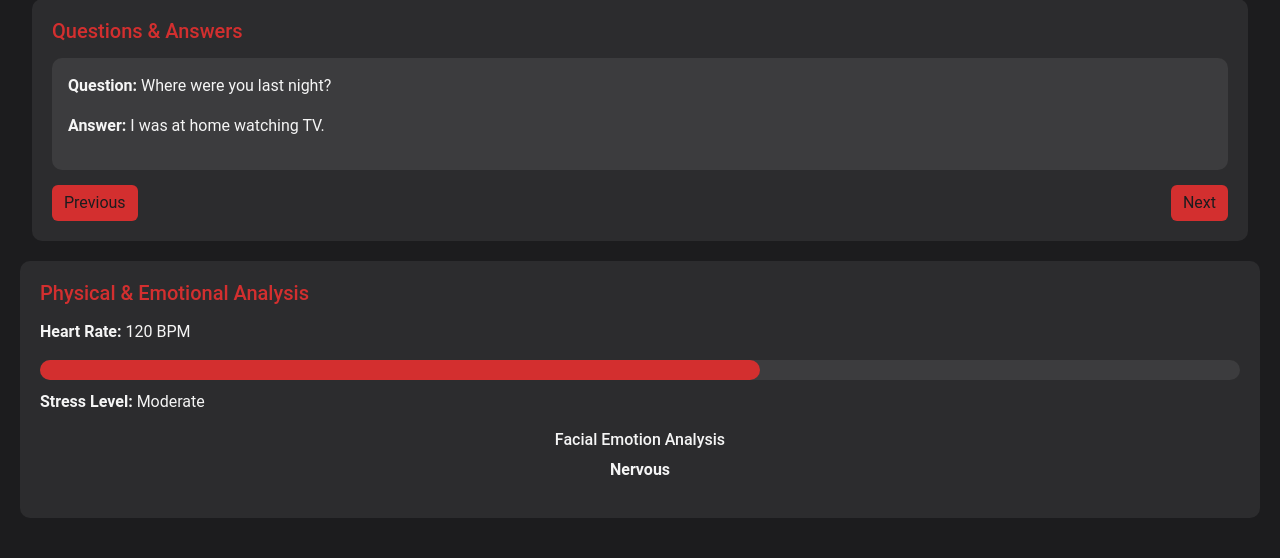
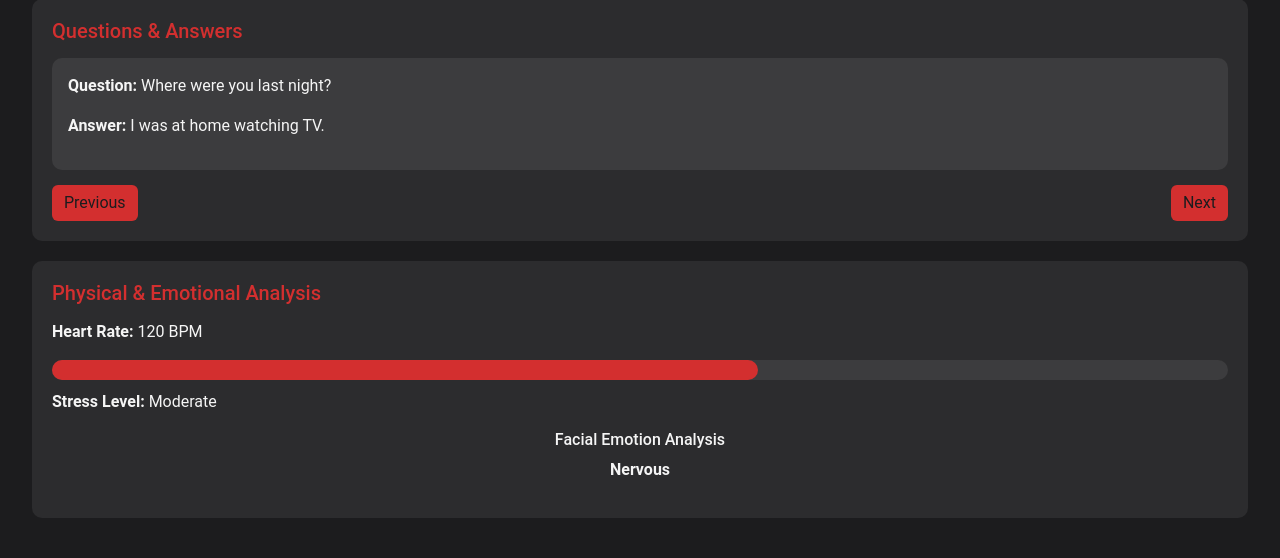
Before and after one commit to phoenixfamily-co/Crime, a Django app: template templates/interrogation.html in a window 1280 px wide. Shown: the part 280-838 px from the top of the page. Run offline with Django 4.2, Linux system fonts and the light colour scheme; the template is opened without the code that fills it, so the values that code supplies are empty.

Commit message:
Home added

```diff
--- a/templates/interrogation.html
+++ b/templates/interrogation.html
@@ -173,6 +173,7 @@
 
 </div>
 
+<div class="container-fluid">
         <!-- بخش سوم: تحلیل جسمی و احساسی -->
         <div class="section">
             <h5>Physical & Emotional Analysis</h5>
@@ -186,8 +187,7 @@
                 <p><strong>Nervous</strong></p>
             </div>
         </div>
-
-    </div>
+</div>
 
     <script>
         let questions = [
```
